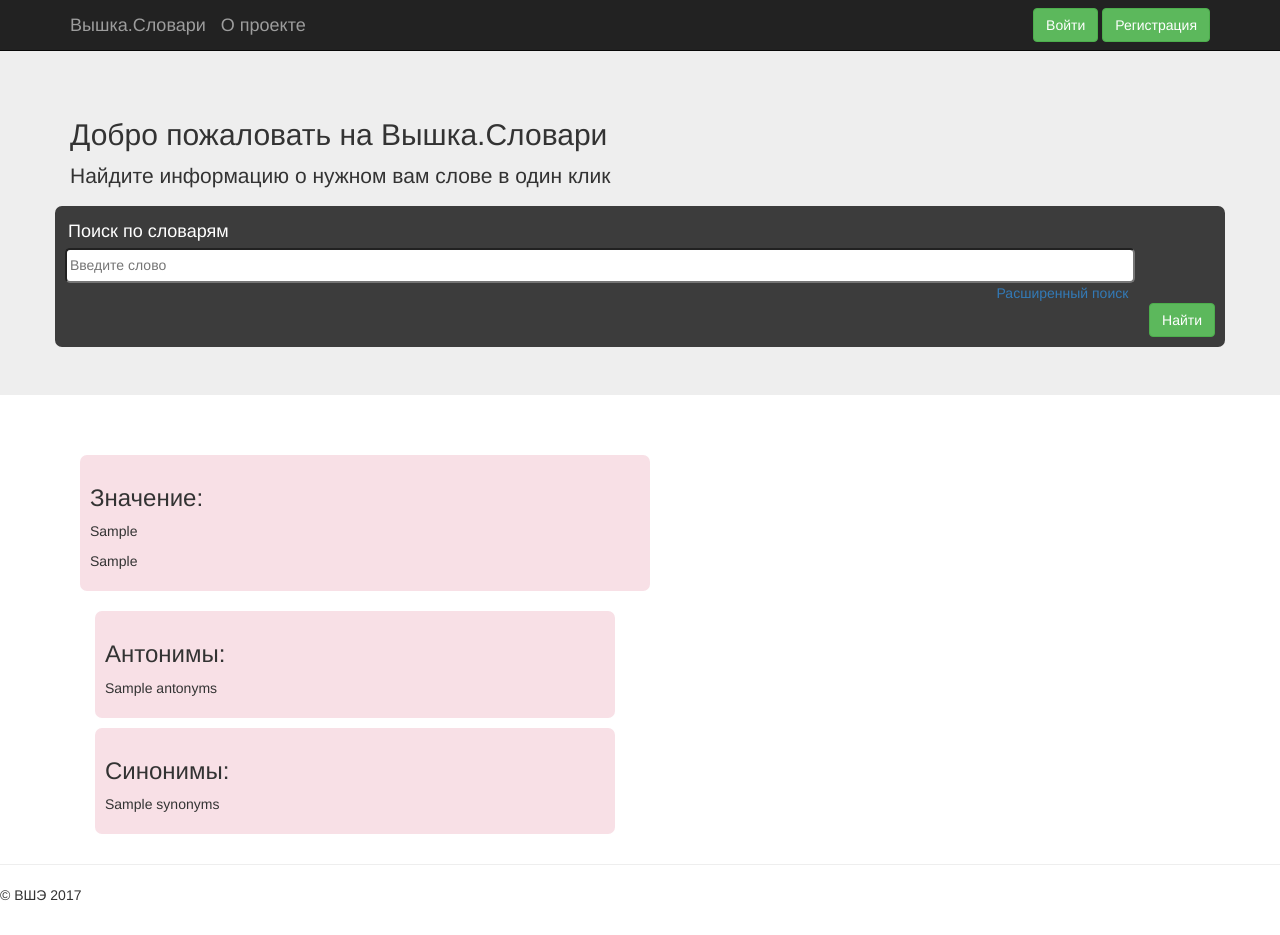
After one commit to Dashershneva/Slovari, a Flask app: template Slovari_website/templates/Show_entries.html in a window 1280 px wide. The commit adds this page. Run offline with Flask 2, Linux system fonts and the light colour scheme; the template is opened without the code that fills it: most values are stand-ins (such as "Sample title", 1, 10 or a date in 2020); some libraries are stand-ins or nearby versions.

Commit message:
db connection and search results are added

```diff
--- a/Slovari_website/database.py
+++ b/Slovari_website/database.py
@@ -4,7 +4,7 @@ from flask import g
 
 app = Flask(__name__)
 
-DATABASE = 'YOUR_PATH_TO_DB'
+DATABASE = 'slovari.db'
 
 @app.before_request
 def before_request():
--- a/Slovari_website/main.py
+++ b/Slovari_website/main.py
@@ -1,28 +1,47 @@
 # -*- coding: utf-8 -*-
 
-from flask import Flask, request, json, Response, render_template_string, abort, render_template, jsonify
+from flask import Flask, request, json, Response, render_template_string, abort, render_template, jsonify, g
+import sqlite3
 
 app = Flask(__name__)
 
+DATABASE = 'C:\\Users\\dsher\\PycharmProjects\\Tests\\slovari.db'
+
+@app.before_request
+def before_request():
+    g.db = sqlite3.connect(DATABASE)
+
 @app.route("/Vyshka_slovari_main")
 def main_page():
-	return render_template("Slovar_main.html")
+    return render_template("Slovar_main.html")
+
+@app.route('/Vyshka_slovari_main/<word>')
+def show_entries(word):
+    mng1 = g.db.execute("SELECT sense, dic_name FROM test WHERE orth='%s' AND dic_name='Большой Энциклопедический Словарь'" % word).fetchall()
+    mng2 = g.db.execute("SELECT sense, dic_name FROM test WHERE orth='%s' AND dic_name=' \"Толковый словарь Кузнецова\" '" % word).fetchall()
+    syn = g.db.execute("SELECT ant, dic_name FROM test WHERE orth='%s' AND dic_name='Словарь антонимов'" % word).fetchall()
+    ant = g.db.execute("SELECT syn, dic_name FROM test WHERE orth='%s' AND dic_name='Словарь русских синонимов и сходных по смыслу выражений'" % word).fetchall()
+    return render_template('Show_entries.html',
+                           synonyms=syn[0],
+                           antonyms=ant[0],
+                           meaning1=mng1,
+                           meaning2=mng2)
 
 @app.route("/Vyshka_slovari_about")
 def about_page():
-	return render_template('Slovar_about.html')
+    return render_template('Slovar_about.html')
 
 @app.route("/Vyshka_slovari_extended_search")
 def extended_search_page():
-	return render_template('Slovar_extended_search.html')
+    return render_template('Slovar_extended_search.html')
 
 @app.route("/Vyshka_slovari_enter")
 def enter_page():
-	return render_template('Slovar_enter.html')
+    return render_template('Slovar_enter.html')
 
 @app.route("/Vyshka_slovari_register")
 def register_page():
-	return render_template('Slovar_register.html')
+    return render_template('Slovar_register.html')
 
 if __name__ == "__main__":
     app.run(debug=True)
--- a/Slovari_website/static/css/main.css
+++ b/Slovari_website/static/css/main.css
@@ -42,7 +42,12 @@
 	background-color: #F8E0E6;
 	padding: 10px;
 	border-radius: 7px;
-	height: 600px;
+}
+.card {
+	background-color: #F8E0E6;
+	padding: 10px;
+	border-radius: 7px;
+	margin: 10px;
 }
 .search {
 	font-size: 14px;
--- /dev/null
+++ b/Slovari_website/templates/Show_entries.html
@@ -0,0 +1,33 @@
+{%extends "Slovar_main.html"%}
+
+{% block content %}
+	{% if meaning1 or meaning2 %}
+		<div class="col-md-6 card row">
+			<h3>Значение:</h3>
+
+	{% if meaning1 %}
+		<p>{{ meaning1 }}</p>
+	{% endif %}
+	{% if meaning2 %}
+		<p>{{ meaning2 }}</p>
+	{% endif %}
+		</div>
+	{% endif %}
+	{% if antonyms or synonyms %}
+	<div class="col-md-6">
+	{% if antonyms %}
+		<div class="card row">
+			<h3>Антонимы:</h3>
+			<p>{{ antonyms }}</p>
+		</div>
+	{% endif %}
+	{% if synonyms %}
+		<div class="card row">
+			<h3>Синонимы:</h3>
+			<p>{{ synonyms }}</p>
+		</div>
+	{% endif %}
+	</div>
+	{% endif %}
+
+{% endblock %}
--- a/Slovari_website/templates/Slovar_extended_search.html
+++ b/Slovari_website/templates/Slovar_extended_search.html
@@ -51,7 +51,7 @@
 	  <div class="container" class="col-md-12">
 		<div class="info">
 			<h2>Расширеный поиск</h2>
-		<div class="extended_searchbar">
+		<div class="extended_searchbar row">
 		  <div class="col-md-4">
 		  <h4>Часть речи</h4>
 		    <form class="search">
--- a/Slovari_website/templates/Slovar_main.html
+++ b/Slovari_website/templates/Slovar_main.html
@@ -54,22 +54,24 @@
       <div class="container">
           <h2>Добро пожаловать на Вышка.Словари</h2>
           <p> Найдите информацию о нужном вам слове в один клик</p>
-	    <div class="searchbar">
+	    <div class="searchbar row">
           <form name="search-form" role="form" onsubmit="return validateForm()" method="post">
 	      <h4 class="searchbar-text">Поиск по словарям</h4>
           <div class="form-group">
             <input name="search-item" type="text" placeholder="Введите слово" class="searchfield" style="color:black">
-			<button type="submit" class="btn searchbar-find">Найти</button>
 			<br>
 			<a class="extended_search" href="Vyshka_slovari_extended_search">Расширенный поиск</a>
+			<br>
+			<button type="submit" class="btn searchbar-find" style="float: right;">Найти</button>
 	      </div>
           </form>
 	    </div>
 	  </div>
     </div>
 
-	<div class="container">
+	<div class="container search-value">
 	  <h2 class="search-item-value"></h2>
+	  {% block content %}{% endblock %}
 	</div>
 
       <hr>
```
Also changed, not shown: Slovari_website/slovari.db (added).
